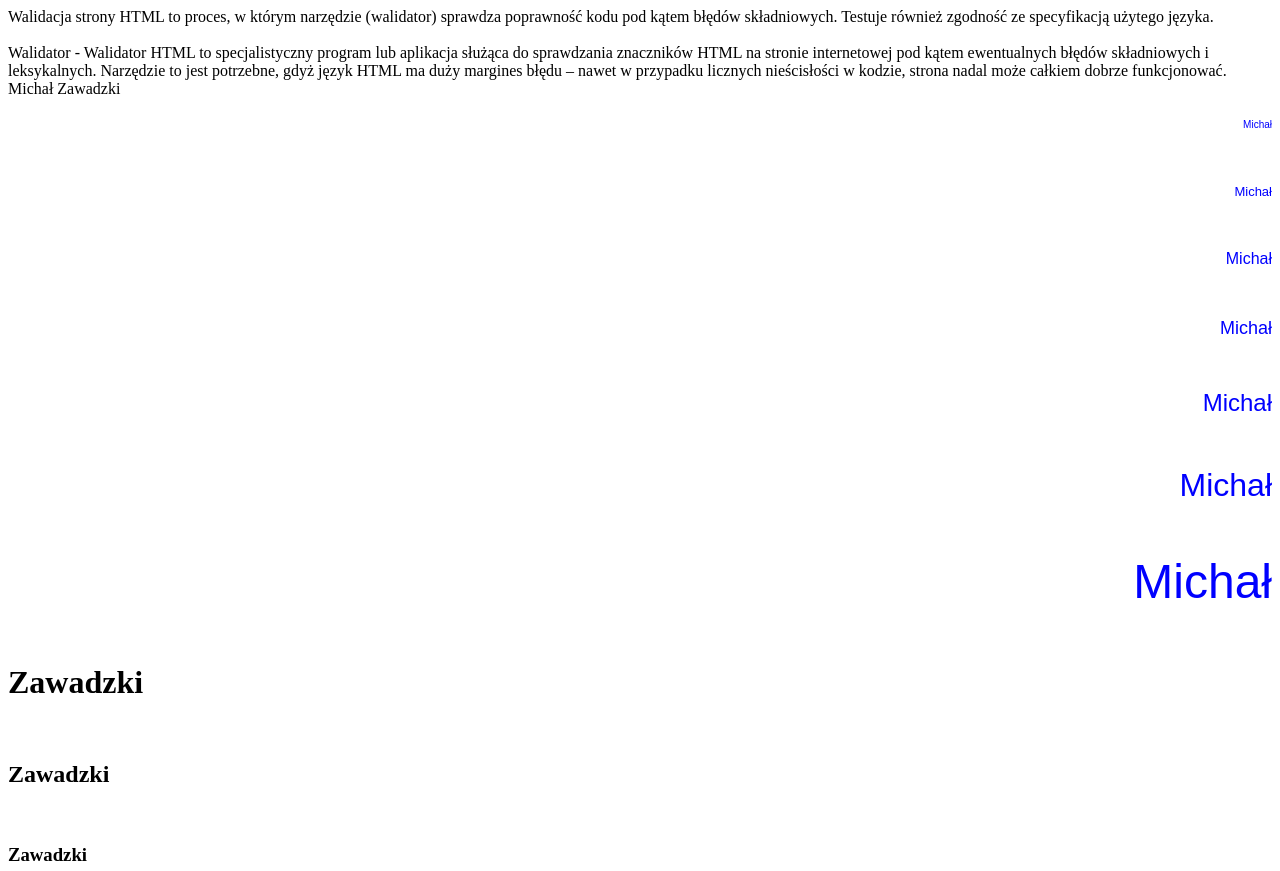
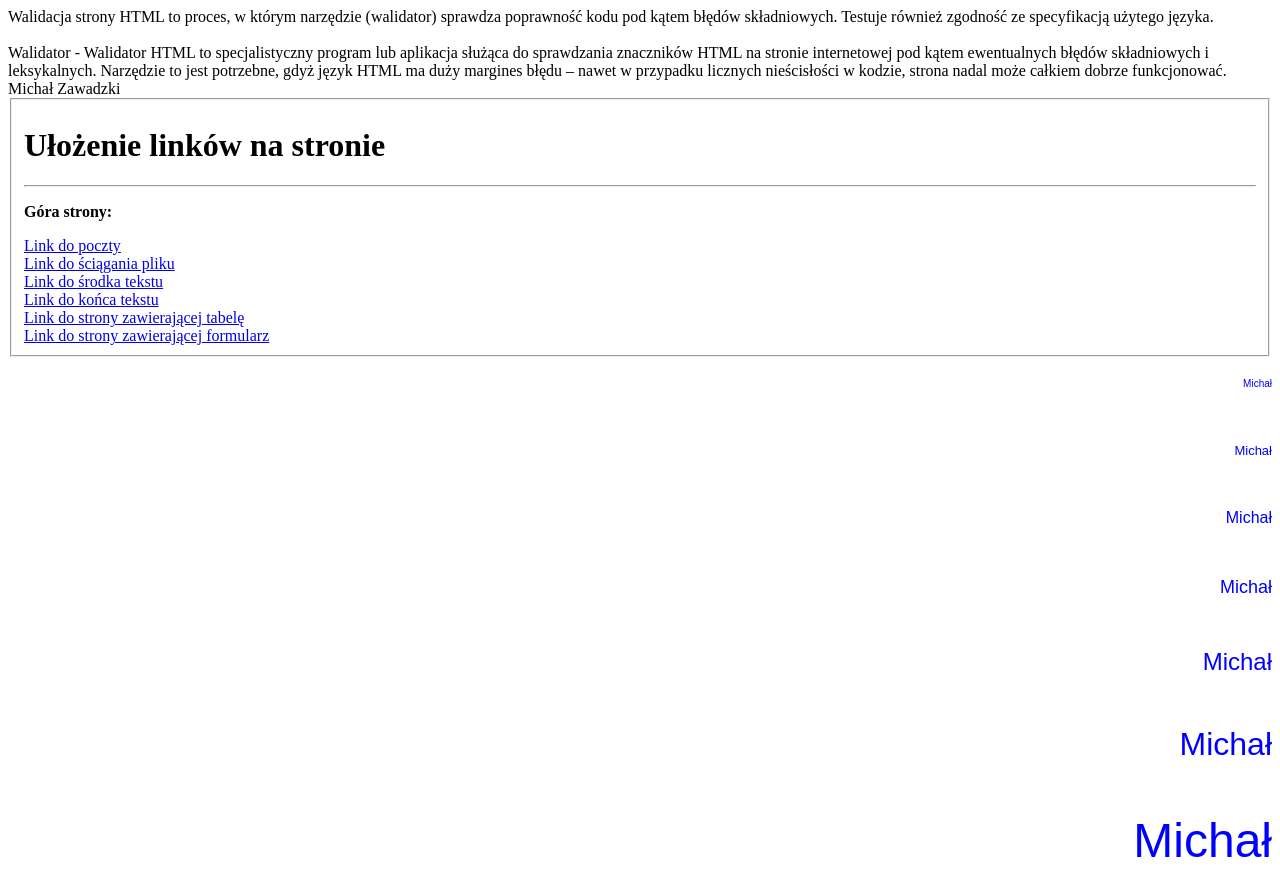
Before and after one commit to Borcik123/Micho, a plain HTML site: page index.html in a window 1280 px wide. Shown: the top 871 px of the page. Drawn offline with Linux system fonts and the light colour scheme.

Commit message:
Update index.html

```diff
--- a/index.html
+++ b/index.html
@@ -6,18 +6,33 @@
 			 <title> Michał Zawadzki</title>
 		</head>
 		<body>
+		<a id="top"></a>
+
 			Walidacja strony HTML to proces, w którym narzędzie (walidator) sprawdza poprawność kodu pod kątem błędów składniowych. Testuje również zgodność ze specyfikacją użytego języka.
 			<br>
 			<br>
 			Walidator - Walidator HTML to specjalistyczny program lub aplikacja służąca do sprawdzania znaczników HTML na stronie internetowej pod kątem ewentualnych błędów składniowych i leksykalnych. Narzędzie to jest potrzebne, gdyż język HTML ma duży margines błędu – nawet w przypadku licznych nieścisłości w kodzie, strona nadal może całkiem dobrze funkcjonować.
 			Michał Zawadzki
-<p align="right"> <font color="blue" size="1" face="Arial"> Michał</font> </p> <br>
-<p align="right"> <font color="blue" size="2" face="Arial"> Michał</font> </p> <br>
-<p align="right"> <font color="blue" size="3" face="Arial"> Michał</font> </p> <br>
-<p align="right"> <font color="blue" size="4" face="Arial"> Michał</font> </p> <br>
-<p align="right"> <font color="blue" size="5" face="Arial"> Michał</font> </p> <br>
-<p align="right"> <font color="blue" size="6" face="Arial"> Michał</font> </p> <br>
-<p align="right"> <font color="blue" size="7" face="Arial"> Michał</font> </p> <br>
+
+		<FIELDSET>
+		 <h1>Ułożenie linków na stronie</h1> <hr>
+		<p><strong>Góra strony:</strong></p>
+		<a id="top"></a>
+		<A HREF="Poczta_Zawadzki.html"> Link do poczty </A> <br>
+		<A HREF="plik_Zawadzki.html"> Link do ściągania pliku </A> <br>
+		<a href="#middle">Link do środka tekstu</a> <br>
+		<a href="#bottom">Link do końca tekstu</a> <br>
+		<A HREF="Tabela_Zawadzki.html"> Link do strony zawierającej tabelę </A> <br>
+		<A HREF="formularz_Zawadzki.html"> Link do strony zawierającej formularz </A> <br>
+		</FIELDSET>
+
+<p align="right"><font color="blue" size="1" face="Arial"> Michał</font> </p> <br>
+<p align="right"><font color="blue" size="2" face="Arial"> Michał</font> </p> <br>
+<p align="right"><font color="blue" size="3" face="Arial"> Michał</font> </p> <br>
+<p align="right"><font color="blue" size="4" face="Arial"> Michał</font> </p> <br>
+<p align="right"><font color="blue" size="5" face="Arial"> Michał</font> </p> <br>
+<p align="right"><font color="blue" size="6" face="Arial"> Michał</font> </p> <br>
+<p align="right"><font color="blue" size="7" face="Arial"> Michał</font> </p> <br>
 
 <h1> Zawadzki </h1><br>
 <h2> Zawadzki </h1><br>
@@ -74,6 +89,19 @@ Opracowanie mgr inż. Marek Kryniewski ZSE
 
 
 </FIELDSET>
+
+<br>
+<FIELDSET>
+ <h2>Wypełnienie strony</h2> <hr>
+        <p><strong>środek strony:</strong></p>
+<a id="middle"></a>
+		<A HREF="Poczta_Zawadzki.html"> Link do poczty </A> <br>
+		<A HREF="plik_Zawadzki.html"> Link do ściągania pliku </A> <br>
+		<a href="#middle">Link do środka tekstu</a> <br>
+		<a href="#bottom">Link do końca tekstu</a> <br>
+		<A HREF="Tabela_Zawadzki.html"> Link do strony zawierającej tabelę </A> <br>
+		<A HREF="formularz_Zawadzki.html"> Link do strony zawierającej formularz </A> <br>
+		</FIELDSET>
 
 <FIELDSET>
  <LEGEND> <p align="right"> <front color="blue" size="5" face "Times New Roman"> Żart o Windzie </font> </p> <br> </LEGEND>
@@ -151,10 +179,26 @@ Opracowanie mgr inż. Marek Kryniewski ZSE
 <br>
 <br>
 <br>
-<IMG SRC="D:\2G_2/kot2.gif" ALIGN=lef BORDER=3 WIDTH=100 HEIGHT=100 ALT="grafika1=Zawadzki">
+<IMG SRC="D:\2G_2/kot2.gif" ALIGN=lef BORDER=3 WIDTH=100 HEIGHT=100 ALT="grafika1=Zawadzki"> <br>
 
+<FIELDSET>
+ <h3>Wypełnienie strony</h3> <hr>
+        <p><strong>dół strony:</strong></p>
+<a id="bottom"></a>
+		<A HREF="Poczta_Zawadzki.html"> Link do poczty </A> <br>
+		<A HREF="plik_Zawadzki.html"> Link do ściągania pliku </A> <br>
+		<a Href="#top">Link początek tekstu</a> <br>
+		<a Href="#middle">Link do środka tekstu</a> <br>
 
+		<A HREF="Tabela_Zawadzki.html"> Link do strony zawierającej tabelę </A> <br>
+		<A HREF="formularz_Zawadzki.html"> Link do strony zawierającej formularz </A> <br>
+		</FIELDSET>
+<br>
+<br>
+<br>
+Walidacja: <br>
+Index:
 
-
+<a id="bottom"></a>
 		</body>
 	</html>
```
